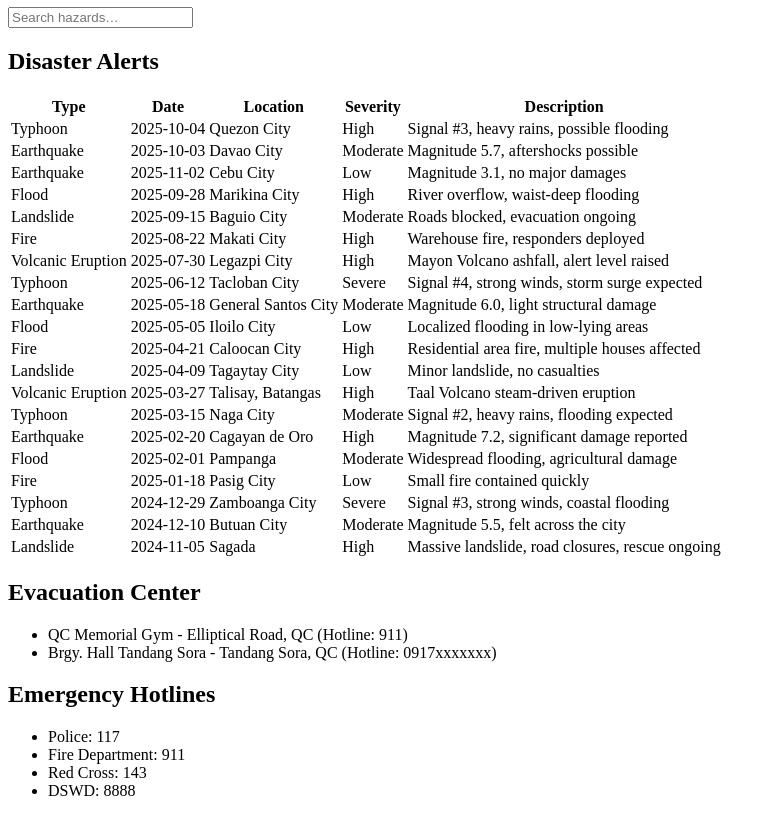
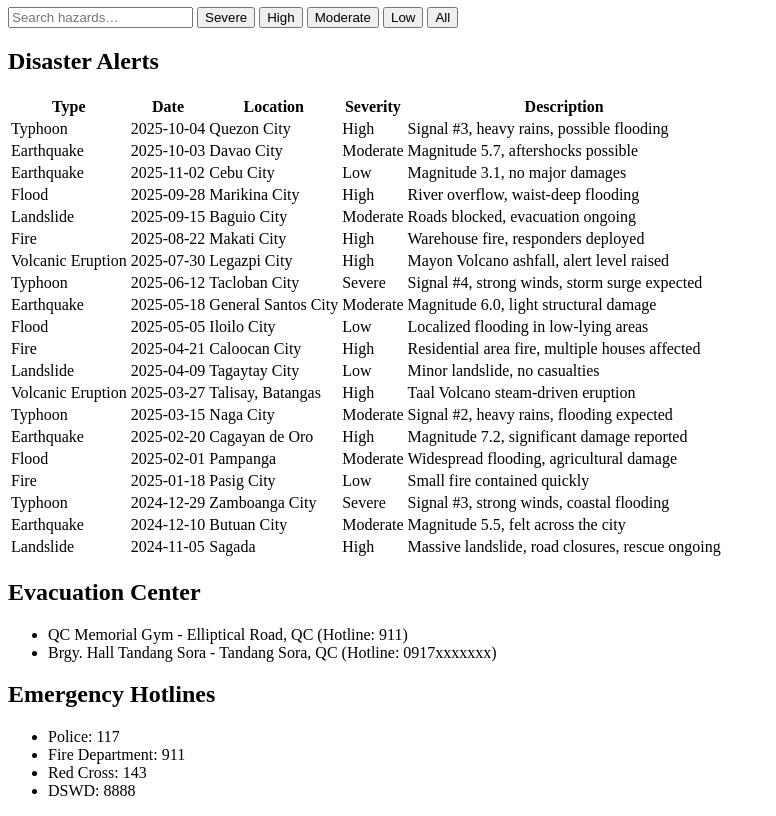
Before and after one commit to keirtwilliams/disaster-alert, a plain HTML site: page index.html in a window 1280 px wide. Shown: the part 73-889 px from the top of the page, without its empty margins (0-776 px from the left). Drawn offline with Linux system fonts and the light colour scheme.

Commit message:
filtering by severity

```diff
--- a/index.html
+++ b/index.html
@@ -9,7 +9,12 @@
 <body>
      <h1>Philippine Disaster Alert & Resources Finder</h1>
        <input type="text" id="search-bar" name="search-bar" placeholder="Search hazards…"/>
-     <section id="alerts">
+        <button id="submit" onclick="filterSeverity('Severe')">Severe</button>
+        <button id="submit" onclick="filterSeverity('High')">High</button>
+        <button id="submit" onclick="filterSeverity('Moderate')">Moderate</button>
+        <button id="submit" onclick="filterSeverity('Low')">Low</button>
+        <button id="submit" onclick="filterSeverity('all')">All</button>
+       <section id="alerts">
         <h2>Disaster Alerts</h2>
         <table id="alerts-table">
             <thead>
--- a/script.js
+++ b/script.js
@@ -16,7 +16,6 @@ fetch("data/alerts.json")
                tbody.appendChild(row);
     });
 });
-
 
    //evacuation Center
 fetch("data/centers.json")
@@ -50,8 +49,21 @@ fetch("data/centers.json")
          const rowText = row.innerText.toLowerCase();
         if(rowText.includes(typedValue)){
              row.style.display = "";
-        } else if(typedValue === ""){
+        } else {
           row.style.display = "none";
         }
       });
    });
+
+//filter thru severity
+function filterSeverity(level){
+  const rows = document.querySelectorAll('#alerts-table tbody tr');
+  rows.forEach(row => {
+    const severity = row.cells[3].innerText.trim();
+    if(level === "all" || severity === level){
+      row.style.display = "";
+    } else {
+      row.style.display = "none";
+    }
+  });
+};
```
